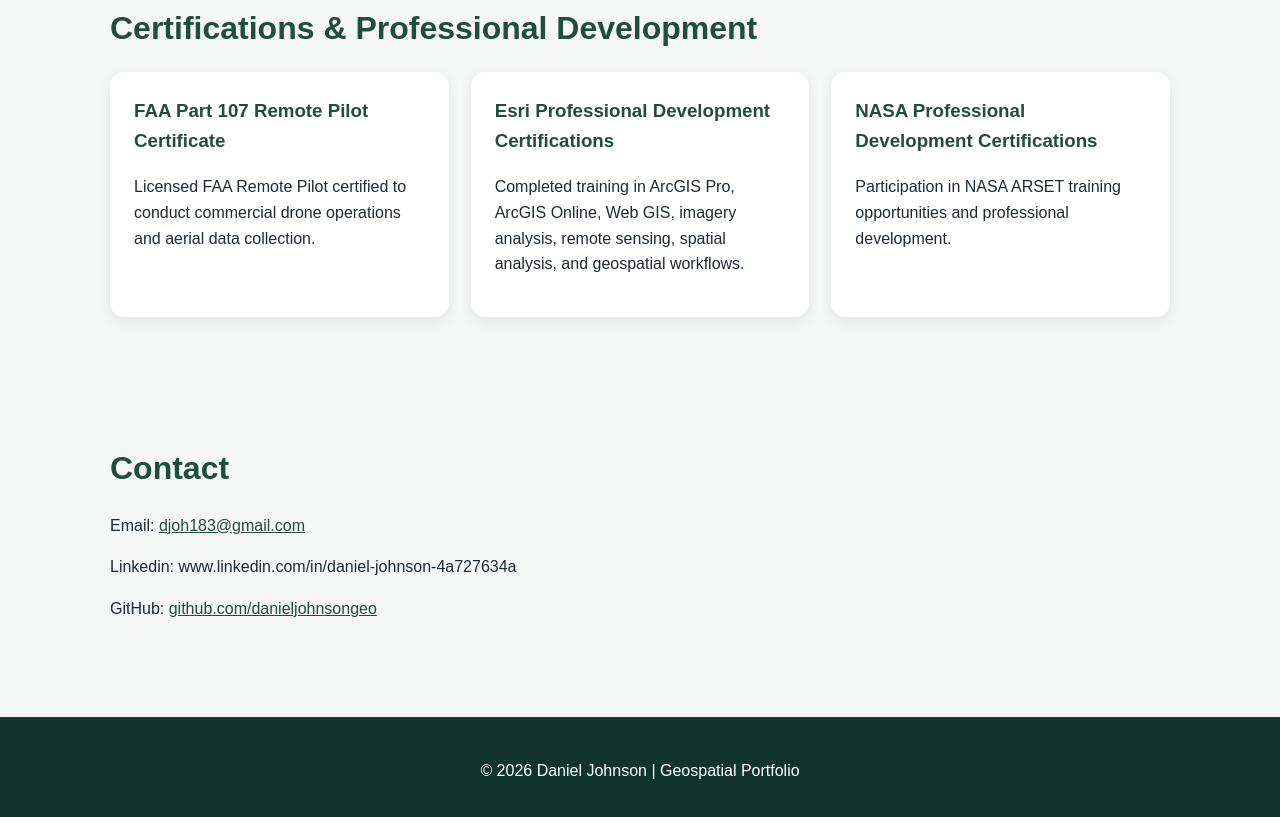
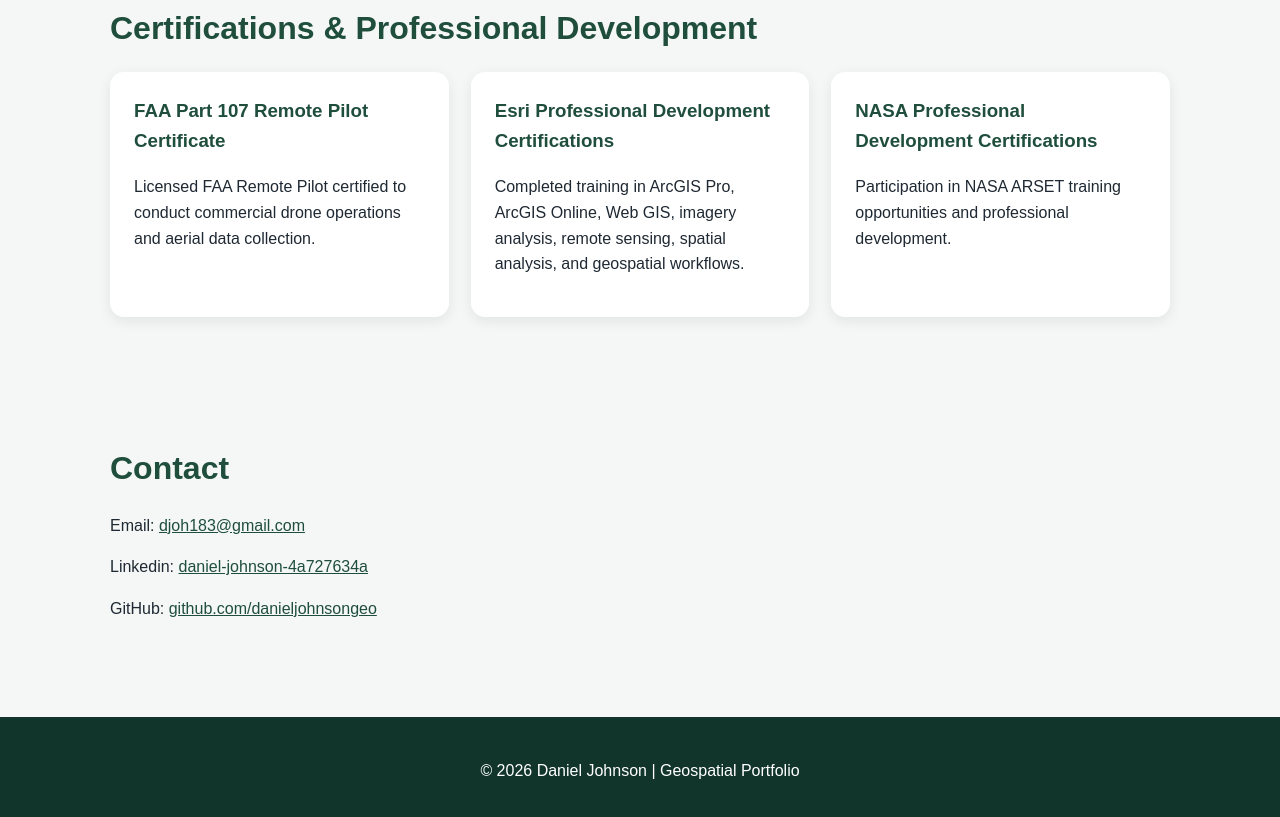
Before and after one commit to danieljohnsongeo/danieljohnsongeo.github.io, a plain HTML site: page index.html in a window 1280 px wide. Shown: the part 2702-3519 px from the top of the page. Drawn offline with Linux system fonts and the light colour scheme.

Commit message:
Update index.html

```diff
--- a/index.html
+++ b/index.html
@@ -294,7 +294,7 @@
       Email: <a href="mailto:djoh183@gmail.com">djoh183@gmail.com</a>
     </p>
     <p>
-      Linkedin: www.linkedin.com/in/daniel-johnson-4a727634a
+      Linkedin: <a href="https:www.linkedin.com/in/daniel-johnson-4a727634a" target="_blank">daniel-johnson-4a727634a</a>
     <p>
       GitHub: <a href="https://github.com/danieljohnsongeo" target="_blank">github.com/danieljohnsongeo</a>
     </p>
```
